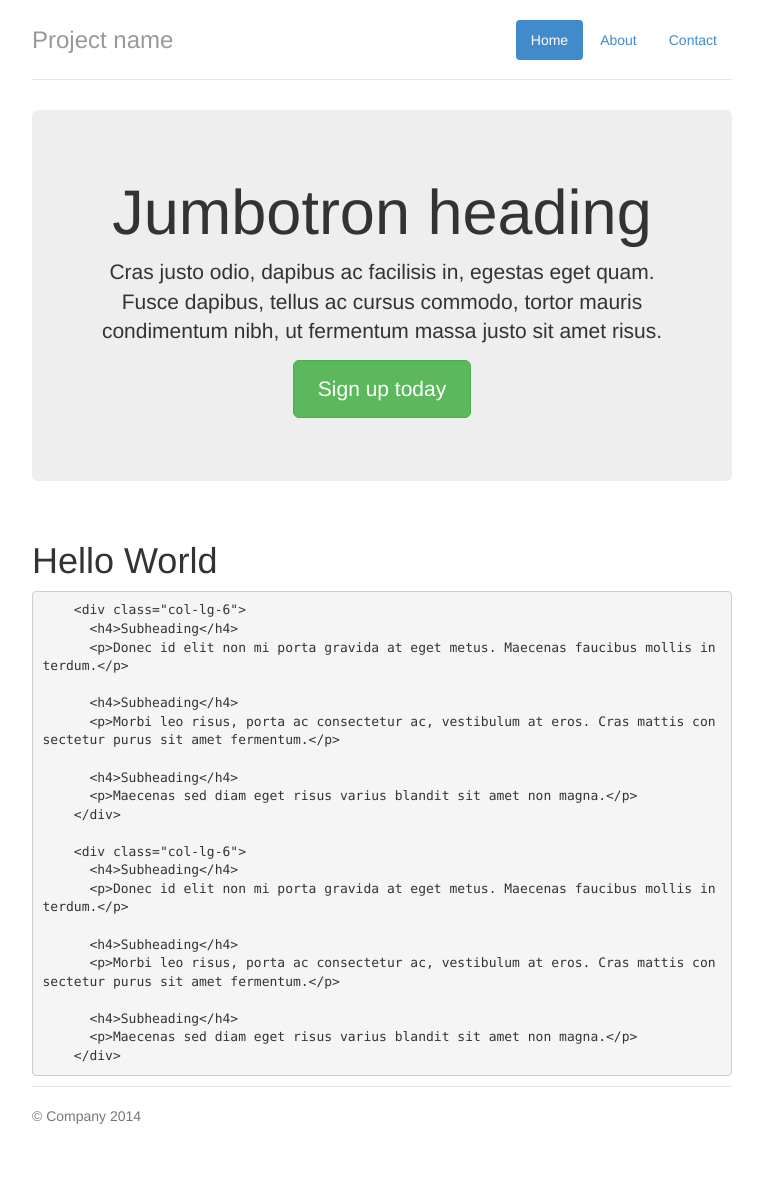
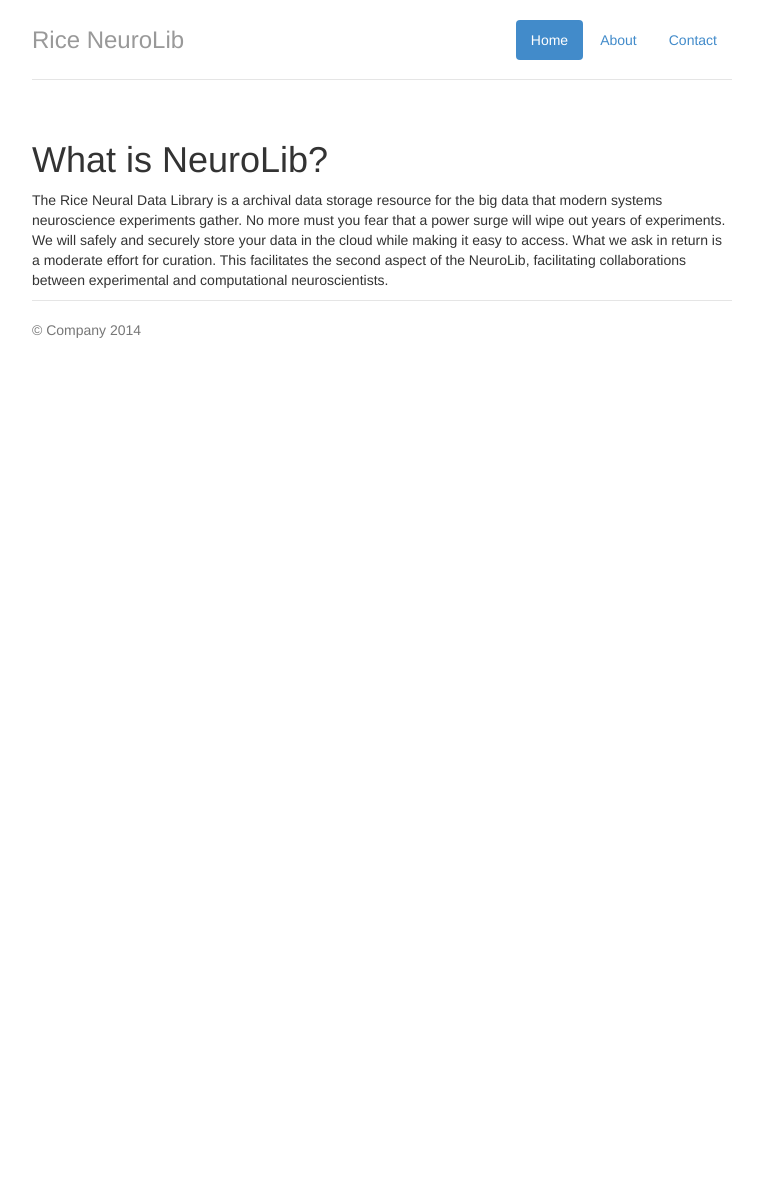
Before and after one commit to neurolib/neurolib.github.io, a Jekyll site: the page built from index.md, in a window 1280 px wide. Shown: the whole page, without its empty margins (258-1021 px from the left). Built offline with Jekyll 4.4.1, drawn with Linux system fonts in a browser that asks for light colours; Markdown is read by kramdown in place of the engine named in the settings; after the commit the page ends 900 px from its top, so only the background shows below that.

```diff
--- a/_includes/header.html
+++ b/_includes/header.html
@@ -25,13 +25,7 @@
           <li><a href="#">About</a></li>
           <li><a href="#">Contact</a></li>
         </ul>
-        <h3 class="text-muted">Project name</h3>
-      </div>
-
-      <div class="jumbotron">
-        <h1>Jumbotron heading</h1>
-        <p class="lead">Cras justo odio, dapibus ac facilisis in, egestas eget quam. Fusce dapibus, tellus ac cursus commodo, tortor mauris condimentum nibh, ut fermentum massa justo sit amet risus.</p>
-        <p><a class="btn btn-lg btn-success" href="#" role="button">Sign up today</a></p>
+        <h3 class="text-muted">{{ site.name }}</h3>
       </div>
 
       <div class="row marketing">
--- a/index.md
+++ b/index.md
@@ -3,25 +3,11 @@
 layout: default
 ---
 
-# Hello World
-        <div class="col-lg-6">
-          <h4>Subheading</h4>
-          <p>Donec id elit non mi porta gravida at eget metus. Maecenas faucibus mollis interdum.</p>
+# What is NeuroLib?
 
-          <h4>Subheading</h4>
-          <p>Morbi leo risus, porta ac consectetur ac, vestibulum at eros. Cras mattis consectetur purus sit amet fermentum.</p>
-
-          <h4>Subheading</h4>
-          <p>Maecenas sed diam eget risus varius blandit sit amet non magna.</p>
-        </div>
-
-        <div class="col-lg-6">
-          <h4>Subheading</h4>
-          <p>Donec id elit non mi porta gravida at eget metus. Maecenas faucibus mollis interdum.</p>
-
-          <h4>Subheading</h4>
-          <p>Morbi leo risus, porta ac consectetur ac, vestibulum at eros. Cras mattis consectetur purus sit amet fermentum.</p>
-
-          <h4>Subheading</h4>
-          <p>Maecenas sed diam eget risus varius blandit sit amet non magna.</p>
-        </div>
+The Rice Neural Data Library is a archival data storage resource for the big data that modern
+systems neuroscience experiments gather. No more must you fear that a power surge will wipe out
+years of experiments. We will safely and securely store your data in the cloud while making it
+easy to access. What we ask in return is a moderate effort for curation. This facilitates the
+second aspect of the NeuroLib, facilitating collaborations between experimental and
+computational neuroscientists.
```
Also changed, not shown: _layouts/front.html (added, +15 -0 lines).
